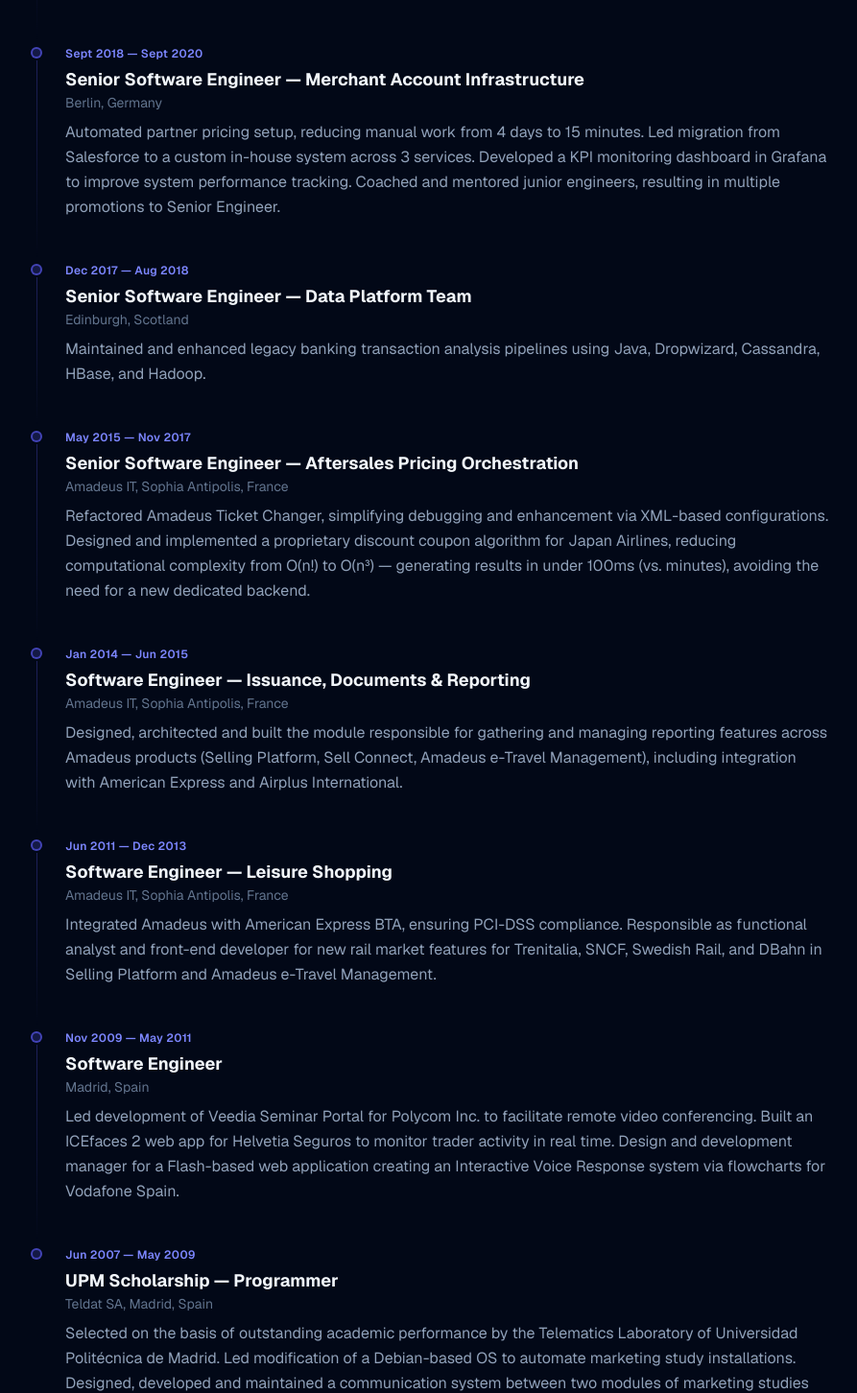
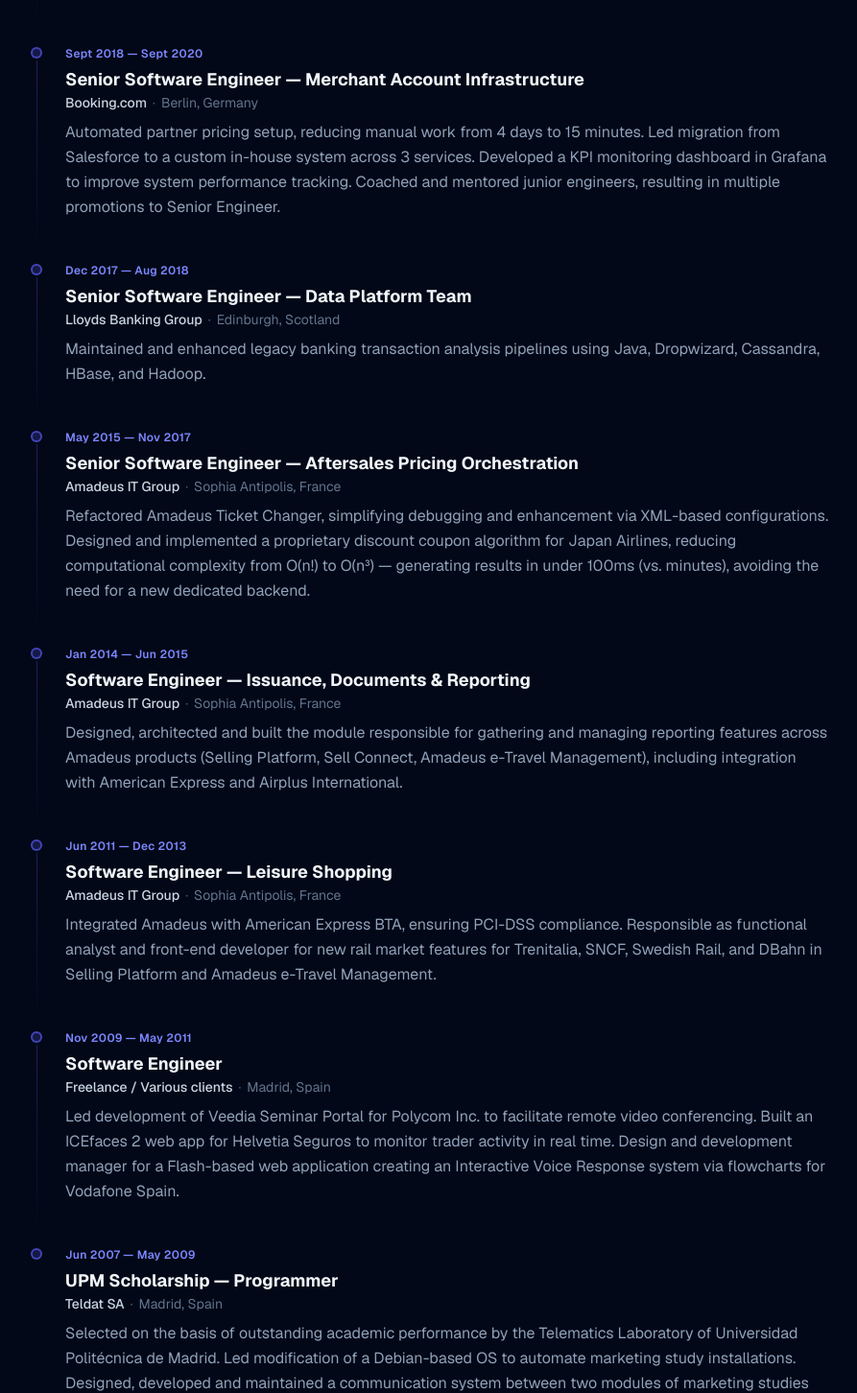
Before and after one commit to chemacabeza/chemacabeza-dev, a Next.js app: page /about in a window 1280 px wide. Shown: the part 1484-2936 px from the top of the page at 96% size, without its empty margins (192-1085 px from the left). Built offline with nearby package versions, Linux system fonts and the light colour scheme.

Commit message:
Fix experience: split company and location into separate fields

```diff
--- a/app/about/page.tsx
+++ b/app/about/page.tsx
@@ -12,56 +12,64 @@ const experience = [
     {
         period: "Sept 2020 — Present",
         role: "Engineering Manager — Merchant Partner Account Infrastructure",
-        company: "Berlin, Germany",
+        company: "Booking.com",
+        location: "Berlin, Germany",
         description:
             "Lead a team of 8 (4 mid-level engineers, 2 senior engineers, 1 PM). Oversee security and quality of 7 critical services handling API integrations with 40+ distribution partners (Adyen, Mollie, Stripe, etc.). Spearheaded a major Stripe integration onboarding 1,700+ merchants weekly. Designed and implemented a global merchant tracking service handling 1.4M+ requests per week. Proposed and co-built a custom framework to decouple our main system from services and queues — enabling automatic retriggering, call prioritisation, and chaining, significantly reducing maintenance overhead. Conducted 40+ Java technical interviews and coached a Senior Engineer to Lead Engineer.",
     },
     {
         period: "Sept 2018 — Sept 2020",
         role: "Senior Software Engineer — Merchant Account Infrastructure",
-        company: "Berlin, Germany",
+        company: "Booking.com",
+        location: "Berlin, Germany",
         description:
             "Automated partner pricing setup, reducing manual work from 4 days to 15 minutes. Led migration from Salesforce to a custom in-house system across 3 services. Developed a KPI monitoring dashboard in Grafana to improve system performance tracking. Coached and mentored junior engineers, resulting in multiple promotions to Senior Engineer.",
     },
     {
         period: "Dec 2017 — Aug 2018",
         role: "Senior Software Engineer — Data Platform Team",
-        company: "Edinburgh, Scotland",
+        company: "Lloyds Banking Group",
+        location: "Edinburgh, Scotland",
         description:
             "Maintained and enhanced legacy banking transaction analysis pipelines using Java, Dropwizard, Cassandra, HBase, and Hadoop.",
     },
     {
         period: "May 2015 — Nov 2017",
         role: "Senior Software Engineer — Aftersales Pricing Orchestration",
-        company: "Amadeus IT, Sophia Antipolis, France",
+        company: "Amadeus IT Group",
+        location: "Sophia Antipolis, France",
         description:
             "Refactored Amadeus Ticket Changer, simplifying debugging and enhancement via XML-based configurations. Designed and implemented a proprietary discount coupon algorithm for Japan Airlines, reducing computational complexity from O(n!) to O(n³) — generating results in under 100ms (vs. minutes), avoiding the need for a new dedicated backend.",
     },
     {
         period: "Jan 2014 — Jun 2015",
         role: "Software Engineer — Issuance, Documents & Reporting",
-        company: "Amadeus IT, Sophia Antipolis, France",
+        company: "Amadeus IT Group",
+        location: "Sophia Antipolis, France",
         description:
             "Designed, architected and built the module responsible for gathering and managing reporting features across Amadeus products (Selling Platform, Sell Connect, Amadeus e-Travel Management), including integration with American Express and Airplus International.",
     },
     {
         period: "Jun 2011 — Dec 2013",
         role: "Software Engineer — Leisure Shopping",
-        company: "Amadeus IT, Sophia Antipolis, France",
+        company: "Amadeus IT Group",
+        location: "Sophia Antipolis, France",
         description:
             "Integrated Amadeus with American Express BTA, ensuring PCI-DSS compliance. Responsible as functional analyst and front-end developer for new rail market features for Trenitalia, SNCF, Swedish Rail, and DBahn in Selling Platform and Amadeus e-Travel Management.",
     },
     {
         period: "Nov 2009 — May 2011",
         role: "Software Engineer",
-        company: "Madrid, Spain",
+        company: "Freelance / Various clients",
+        location: "Madrid, Spain",
         description:
             "Led development of Veedia Seminar Portal for Polycom Inc. to facilitate remote video conferencing. Built an ICEfaces 2 web app for Helvetia Seguros to monitor trader activity in real time. Design and development manager for a Flash-based web application creating an Interactive Voice Response system via flowcharts for Vodafone Spain.",
     },
     {
         period: "Jun 2007 — May 2009",
         role: "UPM Scholarship — Programmer",
-        company: "Teldat SA, Madrid, Spain",
+        company: "Teldat SA",
+        location: "Madrid, Spain",
         description:
             "Selected on the basis of outstanding academic performance by the Telematics Laboratory of Universidad Politécnica de Madrid. Led modification of a Debian-based OS to automate marketing study installations. Designed, developed and maintained a communication system between two modules of marketing studies software using facial recognition via webcams.",
     },
@@ -175,7 +183,11 @@ export default function AboutPage() {
                                         {item.period}
                                     </span>
                                     <h3 className="font-bold text-slate-100 text-lg mt-0.5">{item.role}</h3>
-                                    <p className="text-sm text-slate-500 mb-2">{item.company}</p>
+                                    <p className="text-sm mb-2 flex items-center gap-1.5">
+                                        <span className="text-slate-300 font-medium">{item.company}</span>
+                                        <span className="text-slate-600">·</span>
+                                        <span className="text-slate-500">{item.location}</span>
+                                    </p>
                                     <p className="text-slate-400 leading-relaxed">{item.description}</p>
                                 </div>
                             </div>
```
